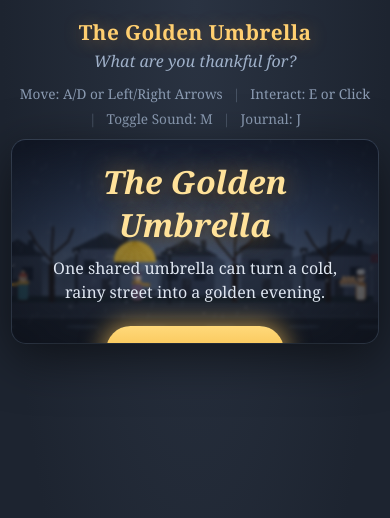
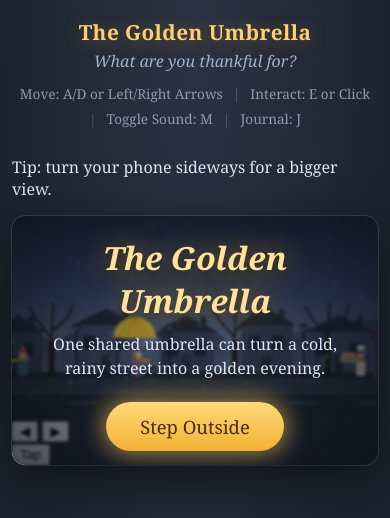
Before and after one commit to Subhashree-67/The-Golden-Umbrella, a plain HTML site: page index.html in a window 390 px wide. Drawn offline with Linux system fonts and the light colour scheme; animation ran at ten frames a second.

Commit message:
Enhance mobile experience with touch controls
Added on-screen controls for touch devices and a rotation tip.

```diff
--- a/index.html
+++ b/index.html
@@ -1,13 +1,11 @@
 <!DOCTYPE html>
 <html lang="en">
-
 <head>
   <meta charset="UTF-8">
-    <meta name="viewport" content="width=device-width, initial-scale=1">
+  <meta name="viewport" content="width=device-width, initial-scale=1, viewport-fit=cover">
   <title>The Golden Umbrella · Maple Lane</title>
   <link rel="stylesheet" href="style.css">
 </head>
-
 <body>
   <header>
     <h1>The Golden Umbrella</h1>
@@ -21,6 +19,8 @@
     <span>Journal: J</span>
   </div>
 
+  <p id="rotate-tip">Tip: turn your phone sideways for a bigger view.</p>
+
   <main id="stage">
     <canvas id="game" width="900" height="500" aria-label="Maple Lane game canvas"></canvas>
 
@@ -33,11 +33,10 @@
       <div class="hud-actions">
         <button id="journal-btn" type="button" class="hud-btn">Memory Journal</button>
         <button id="sound-btn" type="button" class="hud-btn icon" aria-label="Toggle sound (M)">
-                    <svg viewBox="0 0 24 24" width="18" height="18" fill="none" stroke="currentColor" stroke-width="2"
-                        stroke-linecap="round" stroke-linejoin="round" aria-hidden="true">
-                        <path d="M4 9v6h4l5 4V5L8 9H4z" fill="currentColor" />
-                        <path class="waves" d="M16 8.5a5 5 0 010 7M18.5 6a8.5 8.5 0 010 12" />
-                        <path class="slash" d="M4 4l16 16" />
+          <svg viewBox="0 0 24 24" width="18" height="18" fill="none" stroke="currentColor" stroke-width="2" stroke-linecap="round" stroke-linejoin="round" aria-hidden="true">
+            <path d="M4 9v6h4l5 4V5L8 9H4z" fill="currentColor"/>
+            <path class="waves" d="M16 8.5a5 5 0 010 7M18.5 6a8.5 8.5 0 010 12"/>
+            <path class="slash" d="M4 4l16 16"/>
           </svg>
         </button>
       </div>
@@ -45,10 +44,7 @@
 
     <!-- Memory Journal drawer -->
     <aside id="journal" aria-label="Memory Journal" aria-hidden="true">
-            <div class="jhead">
-                <h2>Memory Journal</h2><button id="journal-close" type="button"
-                    aria-label="Close journal">&times;</button>
-            </div>
+      <div class="jhead"><h2>Memory Journal</h2><button id="journal-close" type="button" aria-label="Close journal">&times;</button></div>
       <ol id="journal-list"></ol>
     </aside>
 
@@ -61,13 +57,21 @@
       </div>
     </section>
 
+    <!-- On-screen controls (shown on touch devices while walking) -->
+    <div id="touch">
+      <div class="dpad">
+        <button id="t-left" type="button" aria-label="Move left">&#9664;</button>
+        <button id="t-right" type="button" aria-label="Move right">&#9654;</button>
+      </div>
+      <button id="t-act" type="button" aria-label="Interact">Tap</button>
+    </div>
+
     <div id="dialogue" class="hidden" role="dialog" aria-live="polite">
       <div id="dlg-name"></div>
       <p id="dlg-text"></p>
       <div id="dlg-choices"></div>
       <div id="dlg-input-row" class="hidden">
-                <input id="dlg-input" type="text" maxlength="60" placeholder="Or write your own thank-you…"
-                    aria-label="Custom thank-you">
+        <input id="dlg-input" type="text" maxlength="60" placeholder="Or write your own thank-you…" aria-label="Custom thank-you">
         <button id="dlg-send" type="button" class="btn">Send</button>
       </div>
     </div>
@@ -98,5 +102,4 @@
   <!-- Classic script on purpose: ES modules are blocked on file://, and this keeps "open index.html" working. -->
   <script src="game.js"></script>
 </body>
-
 </html>
```
Lines whose indentation alone changed are shown as unchanged.
